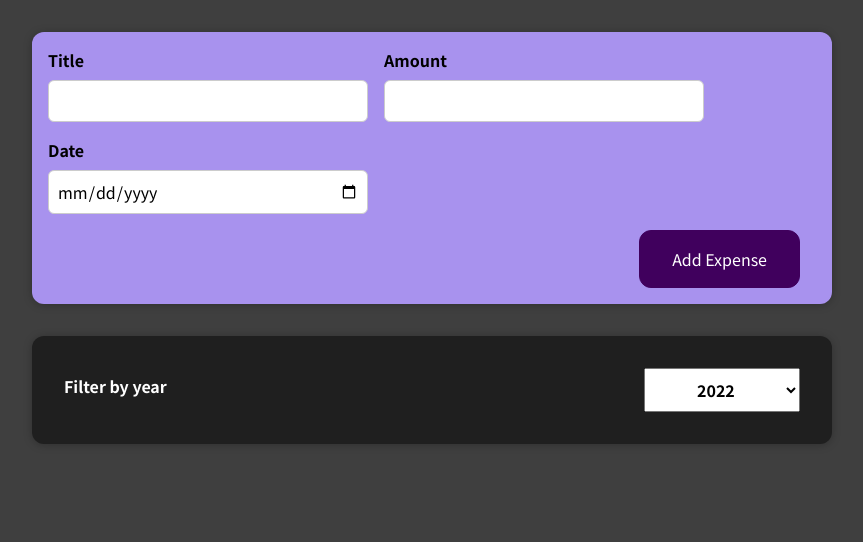
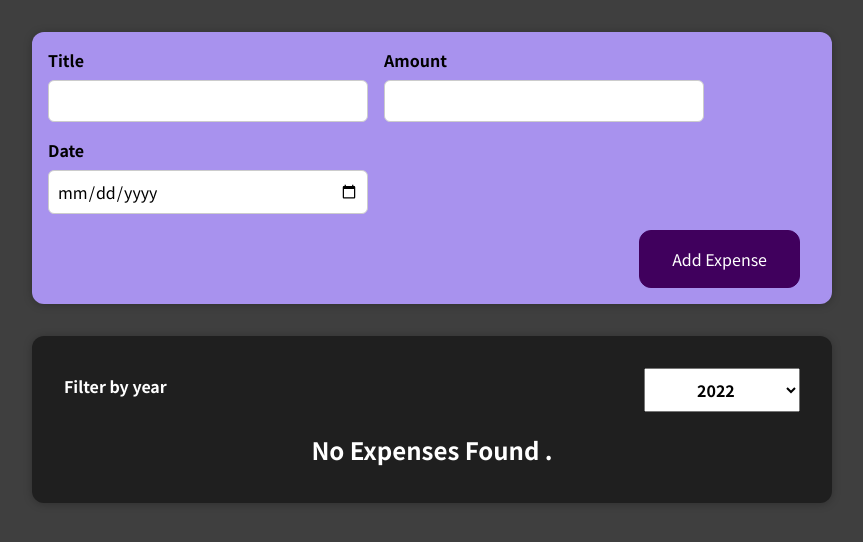
Before and after one commit to divertimentos/curso-udemy-react-the-complete-guide, a React (Create React App) app in the folder react-complete-guide/: page / in a window 1280 px wide. Shown: the top 542 px of the page, without its empty margins (208-1071 px from the left). Built offline with nearby package versions, Linux system fonts and the light colour scheme.

Commit message:
Conditional rendering

```diff
--- a/react-complete-guide/src/components/Expenses/ExpenseItem.js
+++ b/react-complete-guide/src/components/Expenses/ExpenseItem.js
@@ -4,6 +4,7 @@
 import Card from "../UI/Card";
 
 const ExpenseItem = ({ title, amount, date }) => (
+  <li>
     <Card className="expense-item">
       <ExpenseDate date={date} />
       <div className="expense-item__description">
@@ -11,6 +12,7 @@
         <div className="expense-item__price"> R$ {amount} </div>
       </div>
     </Card>
+  </li>
 );
 
 export default ExpenseItem;
--- a/react-complete-guide/src/components/Expenses/Expenses.js
+++ b/react-complete-guide/src/components/Expenses/Expenses.js
@@ -1,6 +1,6 @@
-import React, { useState, useEffect } from "react";
-import ExpenseItem from "./ExpenseItem";
+import React, { useState } from "react";
 import ExpensesFilter from "../ExpensesFilter/ExpensesFilter.js";
+import ExpensesList from "./ExpensesList";
 import "./Expenses.css";
 import Card from "../UI/Card";
 
@@ -11,33 +11,18 @@
     setFilteredYear(selectedYear);
   };
 
-  console.log(`ano ano escolhido: ${typeof Number(filteredYear)}`);
-  console.dir(
-    expenses
-      .filter((expense) => expense.date.getFullYear() === Number(filteredYear))
-      .map((expense) => expense)
+  const filteredExpenses = expenses.filter(
+    (expense) => expense.date.getFullYear() === Number(filteredYear)
   );
 
   return (
     <Card className="expenses">
-      <div>
-        <ExpensesFilter
-          selected={filteredYear}
-          onChangeFilter={filterChangeHandler}
-        />
-      </div>
-      {expenses
-        .filter(
-          (expense) => expense.date.getFullYear() === Number(filteredYear)
-        )
-        .map((expense) => (
-          <ExpenseItem
-            key={expense.id}
-            title={expense.title}
-            amount={expense.amount}
-            date={expense.date}
-          />
-        ))}
+      <ExpensesFilter
+        selected={filteredYear}
+        onChangeFilter={filterChangeHandler}
+      />
+
+      <ExpensesList items={filteredExpenses} />
     </Card>
   );
 };
--- /dev/null
+++ b/react-complete-guide/src/components/Expenses/ExpensesList.css
@@ -0,0 +1,9 @@
+.expenses-list {
+  list-style: none;
+  padding: 0;
+}
+
+.expenses-list__fallback {
+  color: white;
+  text-align: center;
+}
--- /dev/null
+++ b/react-complete-guide/src/components/Expenses/ExpensesList.js
@@ -0,0 +1,25 @@
+import React from "react";
+import ExpenseItem from "./ExpenseItem";
+import "./Expenses.css";
+import "./ExpensesList.css";
+
+const ExpensesList = ({ items }) => {
+  if (items.length === 0) {
+    return <h2 className="expenses-list__fallback">No Expenses Found .</h2>;
+  }
+
+  return (
+    <ul className="expenses-list">
+      {items.map((expense) => (
+        <ExpenseItem
+          key={expense.id}
+          title={expense.title}
+          amount={expense.amount}
+          date={expense.date}
+        />
+      ))}
+    </ul>
+  );
+};
+
+export default ExpensesList;
```
Also changed, not shown: 1 other file (tests, documents, lock files or other folders). Lines whose indentation alone changed are shown as unchanged.
